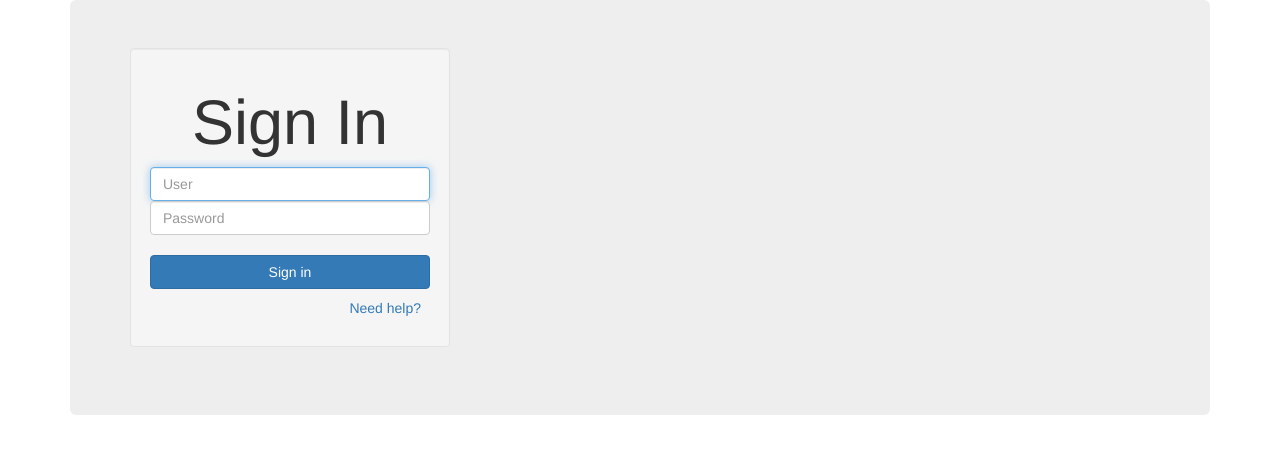
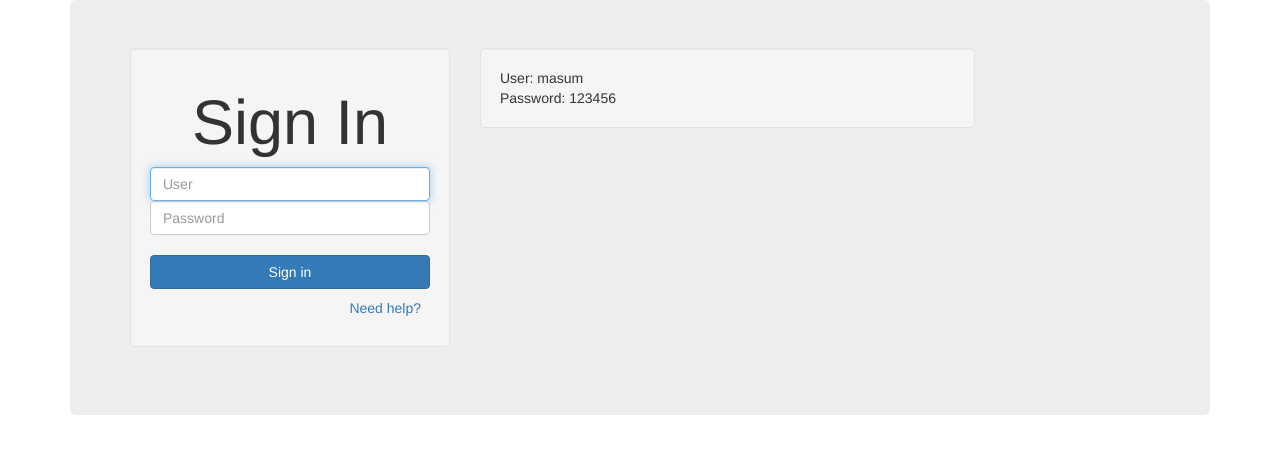
Before and after one commit to mnhmasum/php-crud-codeigniter, a CodeIgniter app: page /Codeigniter_CRUD/index.php/login/login in a window 1280 px wide. Shown: the top 454 px of the page. Run offline with CodeIgniter, Linux system fonts and the light colour scheme; some libraries are stand-ins or nearby versions.

Commit message:
visible credential

```diff
--- a/application/views/login/login_view.php
+++ b/application/views/login/login_view.php
@@ -5,7 +5,7 @@
         <?php echo $this->session->flashdata('msg'); ?>
         <div class="row">
             <?php $attributes = array("class" => "form-horizontal", "name" => "save-team-form");
-            echo form_open(base_url()."Login/login_submit", $attributes); ?>
+            echo form_open(base_url() . "Login/login_submit", $attributes); ?>
             <div class="col-md-4">
                 <div class="well">
                     <h1 class="text-center login-title">Sign In</h1>
@@ -30,6 +30,13 @@
                 </div>
 
             </div>
+
+            <div class="col-md-6">
+                <div class="well">
+                    User: masum<br>
+                    Password: 123456
+                </div>
+            </div>
             <?php echo form_close(); ?>
         </div>
     </div>
--- a/application/views/notes/edit_note.php
+++ b/application/views/notes/edit_note.php
@@ -16,12 +16,13 @@
 <body>
 <div class="container">
     <?php $this->load->view('nav.php'); ?>
+    <div class="jumbotron">
         <div class="row">
             <div class="col-md-6 col-md-offset-3 well">
                 <?php
                 foreach ($notes as $note) {
                     $attributes = array("class" => "form-horizontal", "name" => "notesaveform");
-                echo form_open(base_url() . "Notes/update_note/".$note->id, $attributes);
+                    echo form_open(base_url() . "Notes/update_note/" . $note->id, $attributes);
                     ?>
                     <fieldset>
                         <legend>Update Note</legend>
@@ -60,5 +61,7 @@
             </div>
         </div>
     </div>
+
+</div>
 </body>
 </html>
```
Also changed, not shown: application/views/notes/create_note.php (+10 -5 lines). Lines whose indentation alone changed are shown as unchanged.
